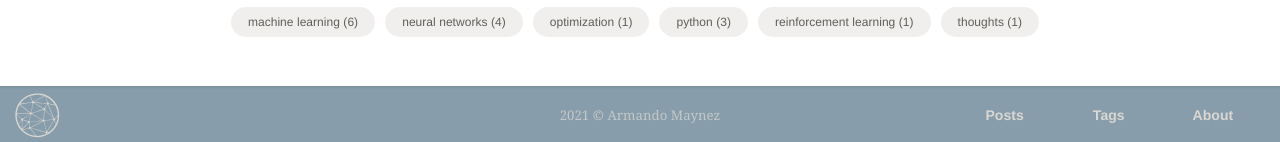
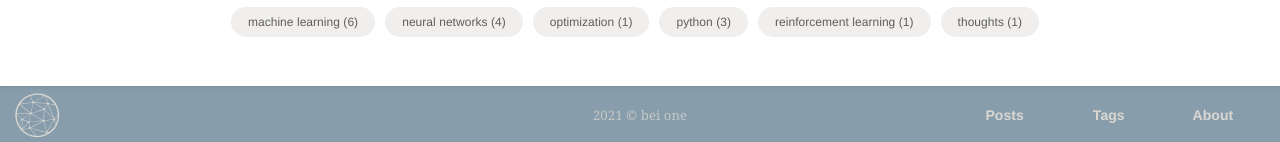
Before and after one commit to w1770946466/w1770946466.github.io, a Jekyll site: the page built from index.html, in a window 1280 px wide. Shown: the part 789-931 px from the top of the page. Built offline with Jekyll 4.4.1, drawn with Linux system fonts in a browser that asks for light colours; some web fonts are replaced; the list of posts is cut into pages by our own code.

Commit message:
Update _config.yml

```diff
--- a/_config.yml
+++ b/_config.yml
@@ -24,14 +24,14 @@ logo-dark: "/assets/img/branding/MVM-logo-full-dark.svg"
 highlight_theme: syntax-base16.monokai.dark # select a dark theme for the code highlighter if needed
 
 # Author settings
-author: Armando Maynez # add your name
+author: bei one # add your name
 author-pic: Myself_Neon_grey.jpg
 about-author: Engineer, industry executive, research enthusiast. Avid learner with diverse interests in coding, machine learning, artificial intelligence and reinforcement learning. 17+ years of experience working in multinational corporations.
 
 # Contact links
-email: armando.maynez@gmail.com # Add your Email address
+email: w1770946466@gmail.com # Add your Email address
 phone: # Add your Phone number
-website: https://amaynez.github.io # Add your website
+website: https://w1770946466.github.io # Add your website
 linkedin: amaynez # Add your Linkedin handle
 github: amaynez # Add your Github handle
 twitter: '@MvmThe' # Add your Twitter handle
```
